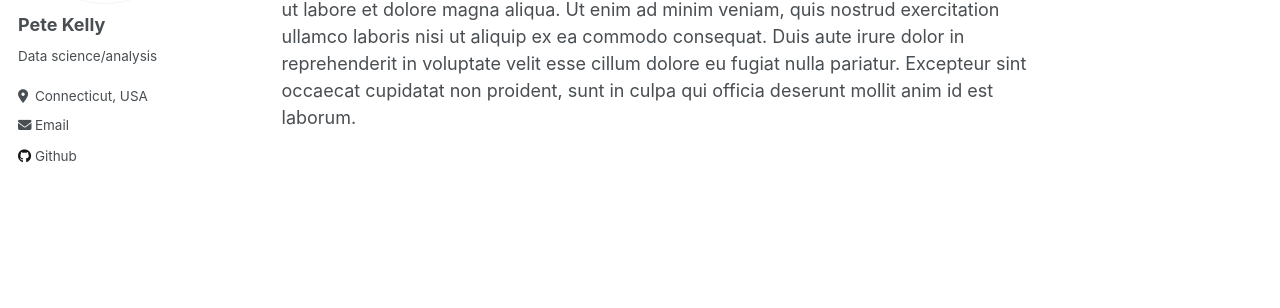
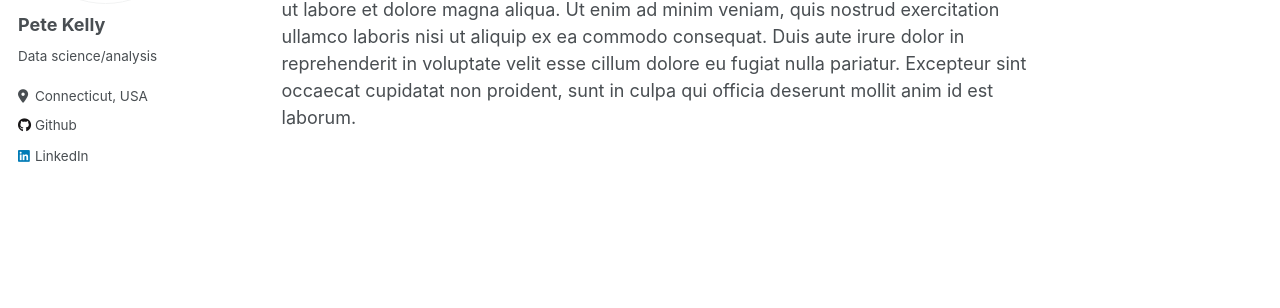
Before and after one commit to pete-kelly/pete-kelly.github.io, a Jekyll site: the page built from _pages/about.md, in a window 1280 px wide. Shown: the part 257-565 px from the top of the page. Built offline with Jekyll 4.4.1, drawn with Linux system fonts in a browser that asks for light colours.

Commit message:
Further edits

```diff
--- a/_config.yml
+++ b/_config.yml
@@ -28,7 +28,7 @@ author:
   location         : "Connecticut, USA"
   employer         : # "Red Brick University"
   uri              : # URL
-  email            : "none@example.org"
+  email            : # "none@example.org"
 
   # Academic websites
   arxiv            : # URL - Update with the correct link to your profile
@@ -56,7 +56,7 @@ author:
   keybase          : # Username
   instagram        : # Username
   lastfm           : # Username
-  linkedin         : # Username
+  linkedin         : ps-kelly
   mastodon         : # URL
   medium           : # URL
   pinterest        : # Username
```
